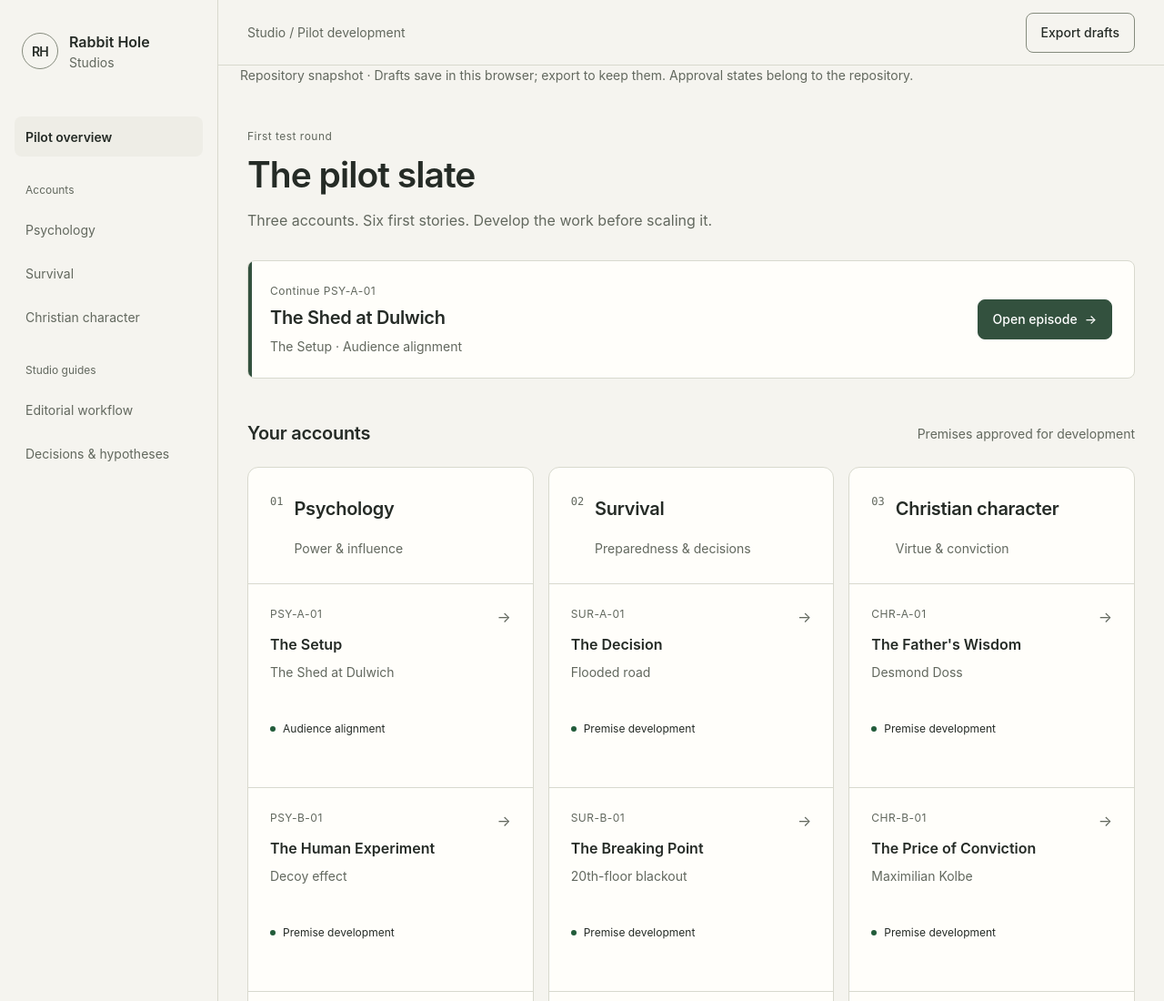
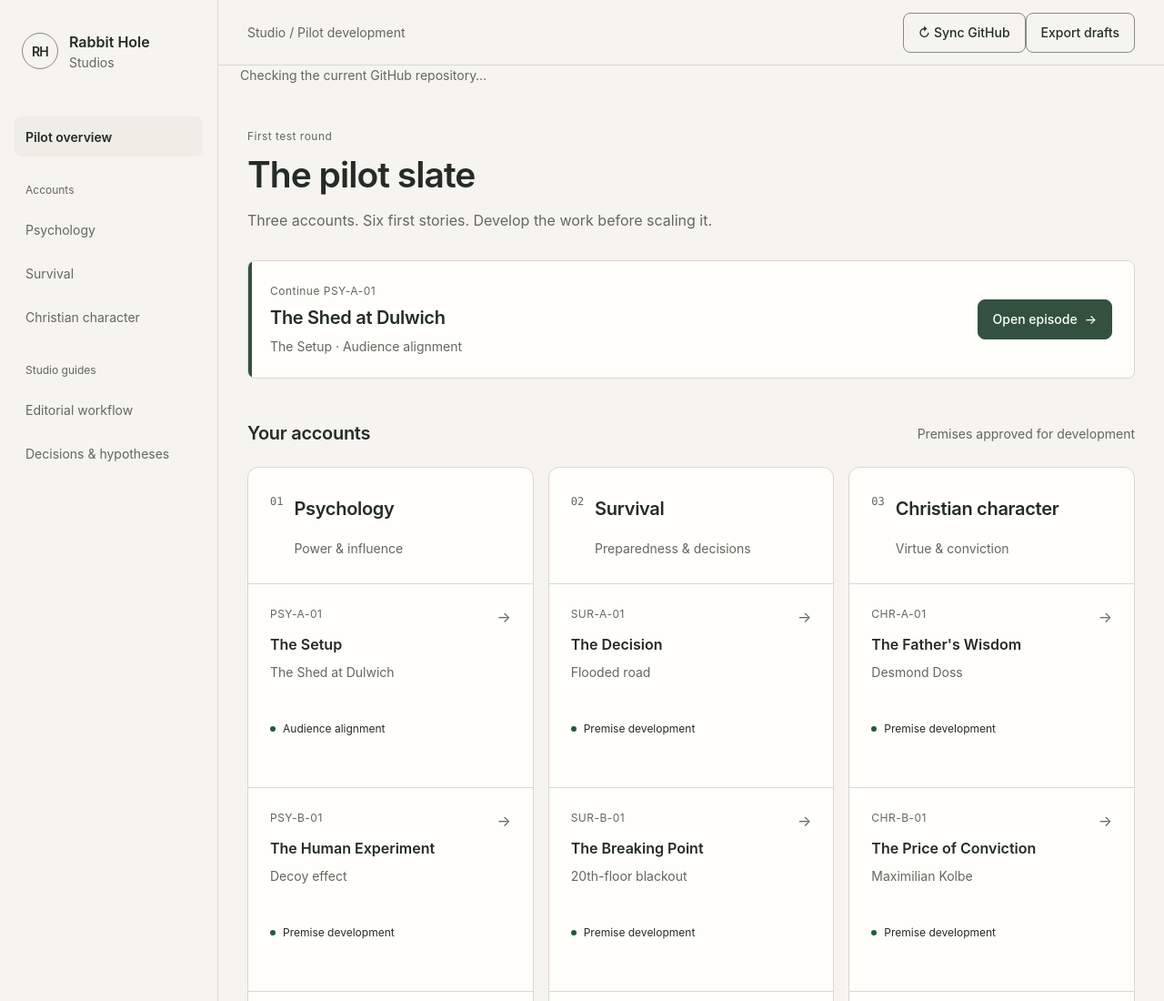
Before and after one commit to davondaneils/RabbitHoleStudios, a plain HTML site: page index.html in a window 1280 px wide. Shown: the top 1100 px of the page at 91% size. Drawn offline with Linux system fonts and the light colour scheme; no server answers.

Commit message:
Add visible GitHub sync button and live vs snapshot status

```diff
--- a/index.html
+++ b/index.html
@@ -7,7 +7,7 @@
   <meta name="color-scheme" content="light dark">
   <title>Rabbit Hole Studios</title>
   <link rel="stylesheet" href="./styles.css">
-  <script src="./app.js" type="module"></script>
+  <script src="./app.js?v=sync1" type="module"></script>
 </head>
 <body>
   <a class="skip" href="#main">Skip to workspace</a>
@@ -18,8 +18,8 @@
       <div class="sidebar-footer"><span class="local-indicator">Browser demo</span><span class="caption">Drafts stay in this browser.</span></div>
     </aside>
     <div class="canvas">
-      <header class="topbar"><span class="topbar-label">Studio / Pilot development</span><button id="changes-button" class="button subtle">Export drafts</button></header>
-      <p class="caption browser-note">Repository snapshot · Drafts save in this browser; export to keep them. Approval states belong to the repository.</p><main id="main" tabindex="-1"><div class="loading" aria-busy="true"><h1>Opening the studio</h1><progress aria-label="Loading studio sources"></progress><p>Reading the pilot slate and source files.</p></div></main>
+      <header class="topbar"><span class="topbar-label">Studio / Pilot development</span><div class="topbar-actions"><button id="refresh-button" class="button subtle" type="button">↻ Sync GitHub</button><button id="changes-button" class="button subtle" type="button">Export drafts</button></div></header>
+      <p id="repo-status" class="caption browser-note" role="status" aria-live="polite">Checking the current GitHub repository…</p><main id="main" tabindex="-1"><div class="loading" aria-busy="true"><h1>Opening the studio</h1><progress aria-label="Loading studio sources"></progress><p>Reading the pilot slate and source files.</p></div></main>
     </div>
   </div>
   <div id="notice" role="status" aria-live="polite"></div>
```
